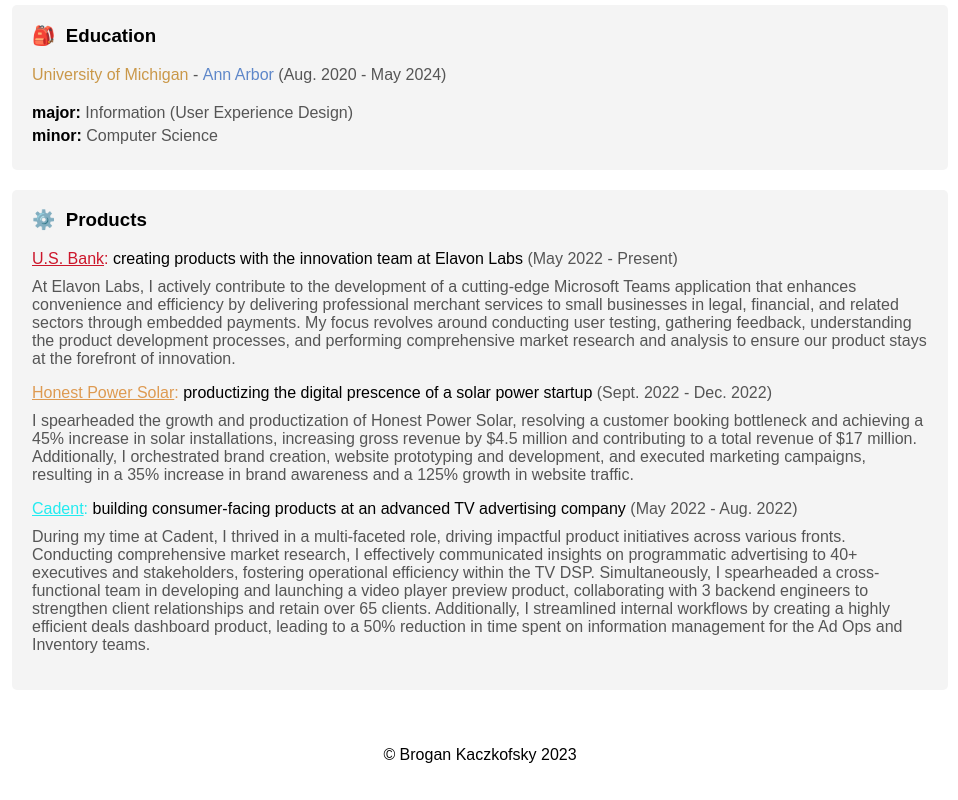
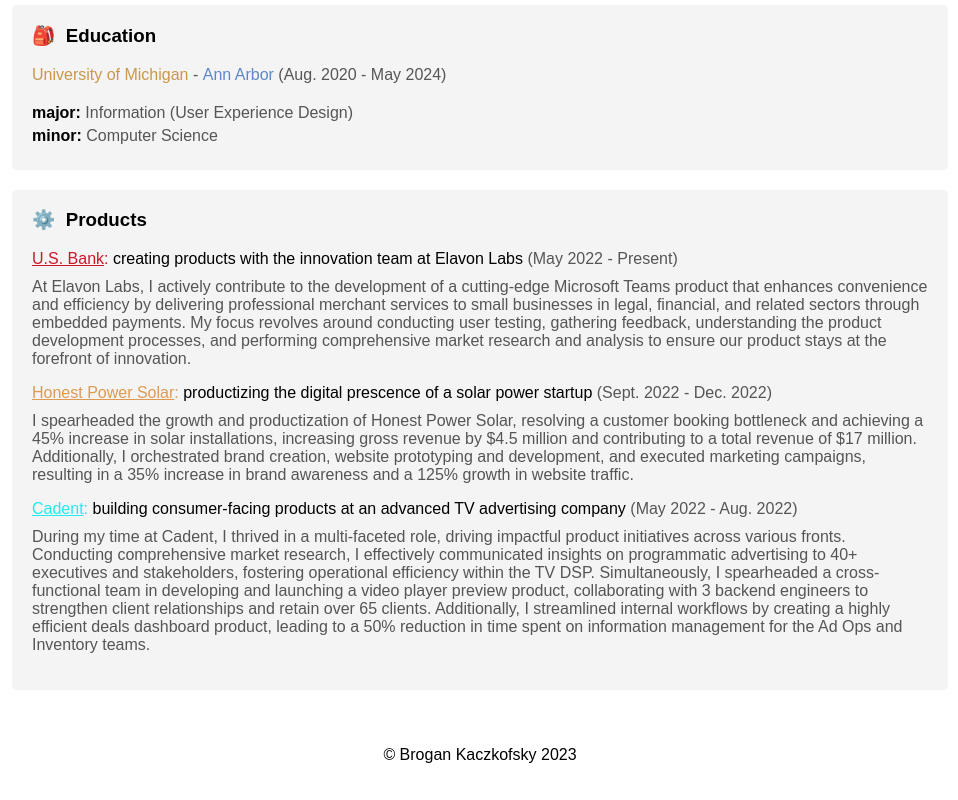
Before and after one commit to bkaczkofsky/bkaczkofsky.github.io, a plain HTML site: page index.html in a window 1280 px wide. Shown: the part 753-1553 px from the top of the page, without its empty margins (160-1118 px from the left). Drawn offline with Linux system fonts and the light colour scheme.

Commit message:
small changes

```diff
--- a/index.html
+++ b/index.html
@@ -67,7 +67,7 @@
         <a href="https://www.usbank.com/" class ="usb-title">U.S. Bank</a><span class="usb-title">:</span>
         <span>creating products with the innovation team at Elavon Labs</span>
         <span class = "usb-info">(May 2022 - Present)</span>
-        <p class="usb-info">At Elavon Labs, I actively contribute to the development of a cutting-edge Microsoft Teams application that enhances convenience and efficiency by delivering professional merchant services to small businesses in legal, financial, and related sectors through embedded payments. My focus revolves around conducting user testing, gathering feedback, understanding the product development processes, and performing comprehensive market research and analysis to ensure our product stays at the forefront of innovation.</p>
+        <p class="usb-info">At Elavon Labs, I actively contribute to the development of a cutting-edge Microsoft Teams product that enhances convenience and efficiency by delivering professional merchant services to small businesses in legal, financial, and related sectors through embedded payments. My focus revolves around conducting user testing, gathering feedback, understanding the product development processes, and performing comprehensive market research and analysis to ensure our product stays at the forefront of innovation.</p>
       </div>
 
     <div class="hps">
```
